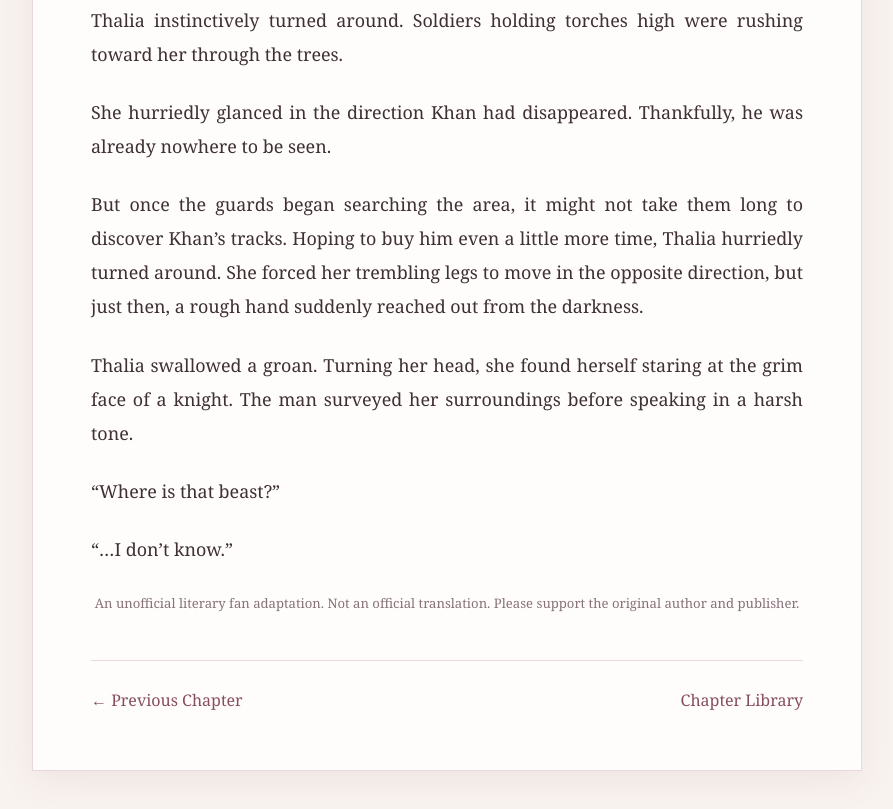
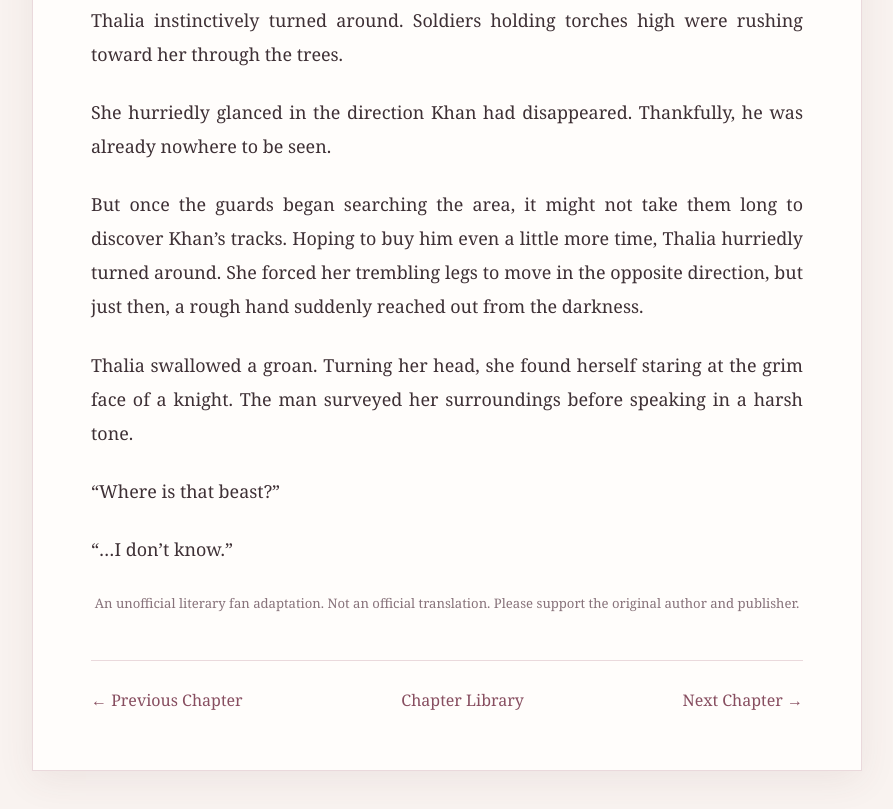
Before and after one commit to vesperquill-archive/vesperquill-archive.github.io, a plain HTML site: page chapters/chapter-330.html in a window 1280 px wide. Shown: the part 5782-6591 px from the top of the page, without its empty margins (193-1086 px from the left). Drawn offline with Linux system fonts and the light colour scheme.

Commit message:
Update chapter-330.html

```diff
--- a/chapters/chapter-330.html
+++ b/chapters/chapter-330.html
@@ -65,4 +65,6 @@
 <p>Thalia swallowed a groan. Turning her head, she found herself staring at the grim face of a knight. The man surveyed her surroundings before speaking in a harsh tone.</p>
 <p>“Where is that beast?”</p>
 <p>“…I don’t know.”</p>
-</article><p class="note">An unofficial literary fan adaptation. Not an official translation. Please support the original author and publisher.</p><nav class="chapter-nav"><a href="chapter-329.html">← Previous Chapter</a><a href="../index.html#chapters">Chapter Library</a></nav></main></body></html>
+</article><p class="note">An unofficial literary fan adaptation. Not an official translation. Please support the original author and publisher.</p><nav class="chapter-nav"><a href="chapter-329.html">← Previous Chapter</a><a href="../index.html#chapters">Chapter Library</a>
+<a href="chapter-331.html">Next Chapter →</a>
+</nav></main></body></html>
```
